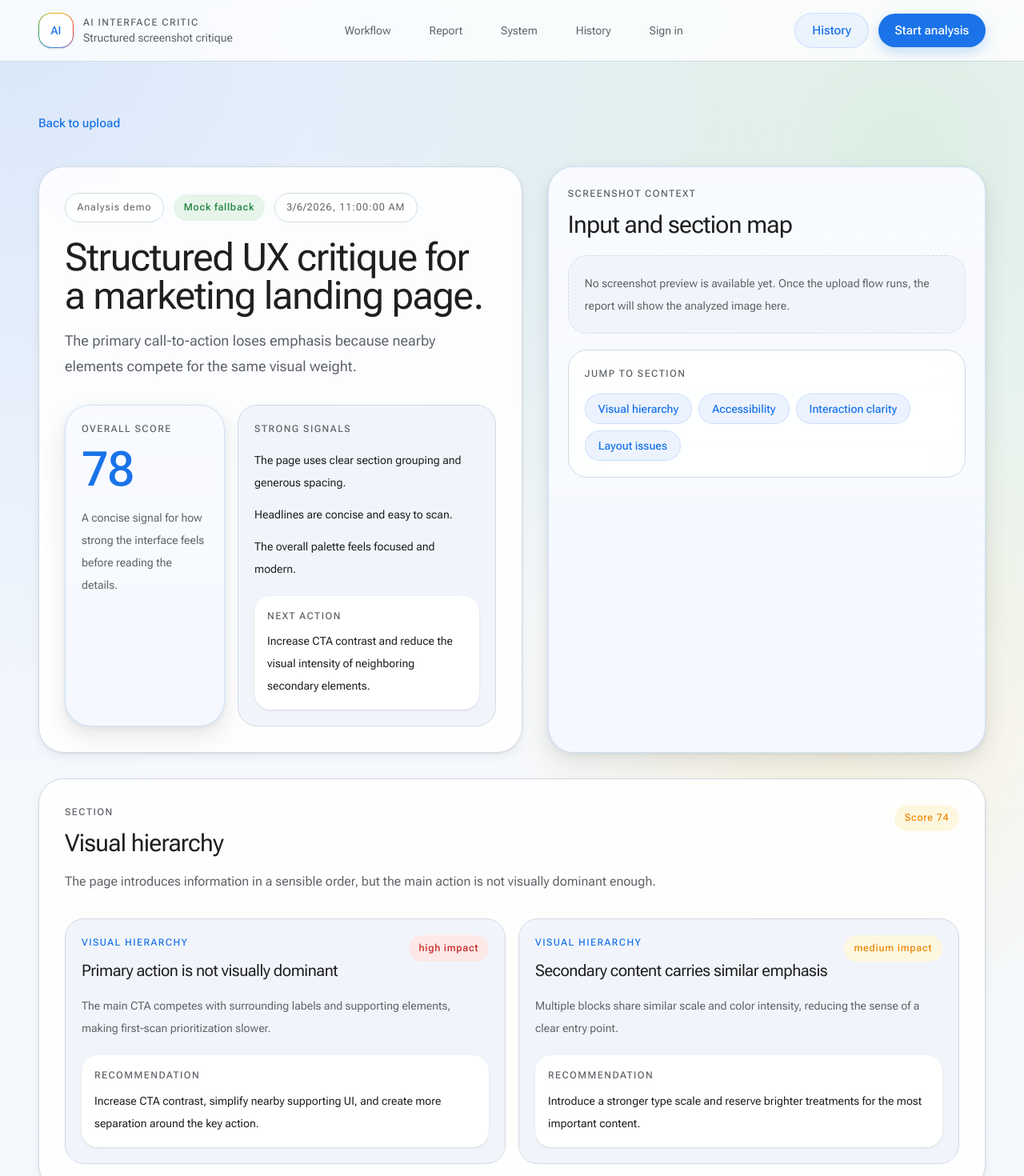
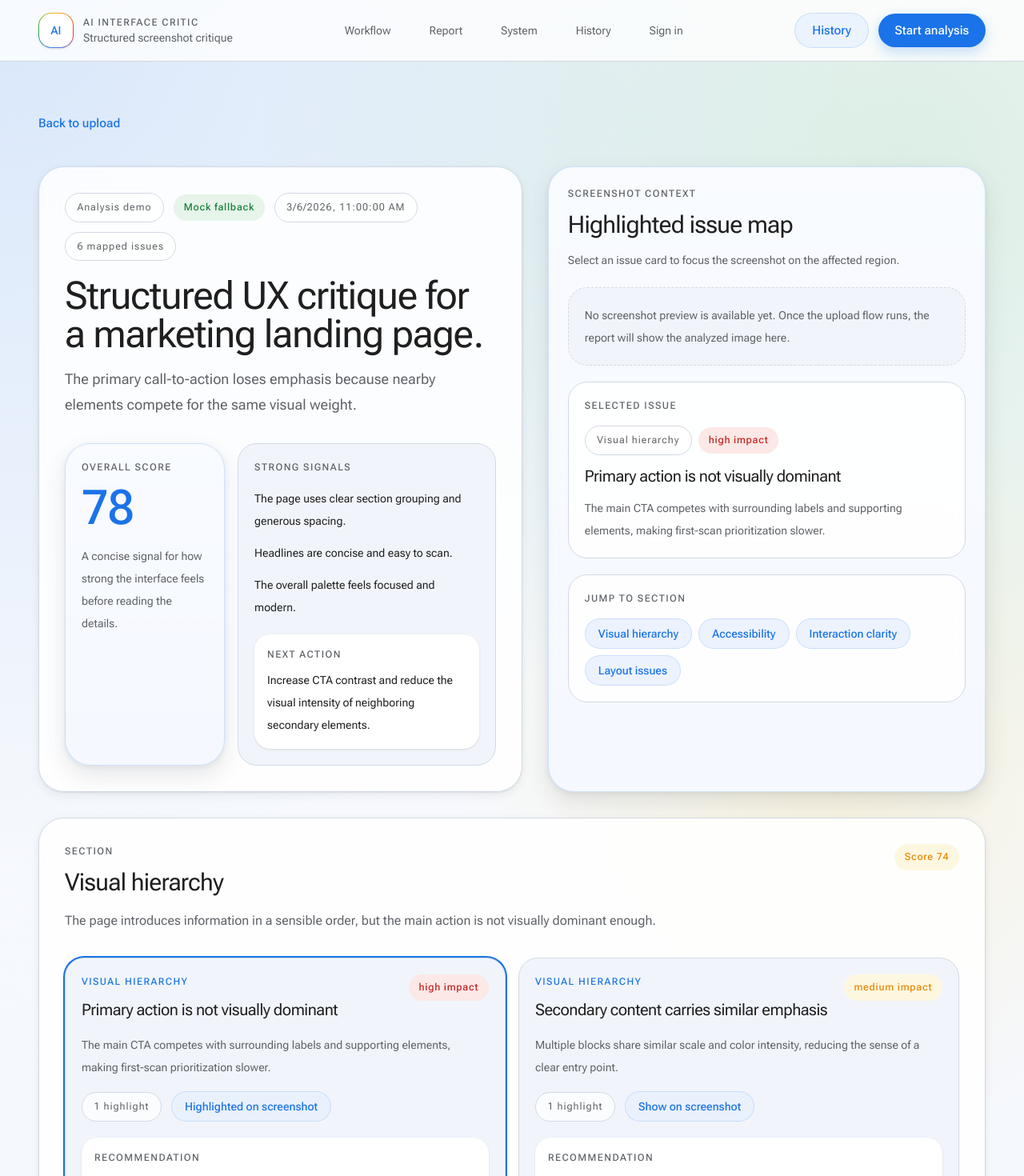
Before and after one commit to Nevaehhao/AI-Interface-Critic, a Next.js app: page /report/demo in a window 1280 px wide. Shown: the top 1470 px of the page at 80% size. Built offline with nearby package versions, Linux system fonts and the light colour scheme.

Commit message:
Add screenshot issue highlighting

```diff
--- a/components/report/report-screenshot-preview.tsx
+++ b/components/report/report-screenshot-preview.tsx
@@ -2,6 +2,7 @@
 
 import { useEffect, useState } from "react";
 
+import type { AnalysisIssue, AnalysisIssueHighlight } from "@/lib/analysis-report";
 import {
   clearPendingAnalysisDraft,
   loadPendingAnalysisDraft,
@@ -9,10 +10,24 @@ import {
 } from "@/lib/analysis-draft";
 import { formatBytes } from "@/lib/uploads";
 
+export type HighlightableIssue = Pick<
+  AnalysisIssue,
+  "description" | "id" | "severity" | "title"
+> & {
+  highlights: AnalysisIssueHighlight[];
+  sectionTitle: string;
+};
+
 export function ReportScreenshotPreview({
   fallbackImageUrl = null,
+  issues = [],
+  selectedIssueId = null,
+  onSelectIssue,
 }: {
   fallbackImageUrl?: string | null;
+  issues?: HighlightableIssue[];
+  selectedIssueId?: string | null;
+  onSelectIssue?: (issueId: string) => void;
 }) {
   const [draft, setDraft] = useState<PendingAnalysisDraft | null>(null);
 
@@ -37,26 +52,94 @@ export function ReportScreenshotPreview({
     );
   }
 
+  const backgroundImage = draft?.dataUrl ?? fallbackImageUrl ?? "";
+  const selectedIssue =
+    issues.find((issue) => issue.id === selectedIssueId) ?? issues[0] ?? null;
+
   return (
     <div className="space-y-4">
+      <div className="relative aspect-[4/3] overflow-hidden rounded-[1.75rem] border border-[var(--color-line)] bg-white">
         <div
           aria-label="Analyzed screenshot preview"
-        className="aspect-[4/3] overflow-hidden rounded-[1.75rem] border border-[var(--color-line)] bg-white bg-cover bg-center"
+          className="absolute inset-0 bg-cover bg-center"
           role="img"
           style={{
-          backgroundImage: `url("${draft?.dataUrl ?? fallbackImageUrl ?? ""}")`,
+            backgroundImage: `url("${backgroundImage}")`,
+          }}
+        />
+
+        <div className="absolute inset-0 bg-gradient-to-b from-transparent via-transparent to-[rgba(255,255,255,0.1)]" />
+
+        {issues.flatMap((issue, issueIndex) =>
+          issue.highlights.map((highlight, highlightIndex) => {
+            const isSelected = issue.id === selectedIssue?.id;
+
+            return (
+              <button
+                key={`${issue.id}-${highlight.id}`}
+                type="button"
+                aria-label={`Highlight ${issue.title}`}
+                onClick={() => onSelectIssue?.(issue.id)}
+                className={`absolute overflow-visible rounded-xl border-2 transition ${
+                  isSelected
+                    ? "border-[var(--color-accent)] bg-[rgba(26,115,232,0.14)] shadow-[0_0_0_9999px_rgba(255,255,255,0.12)]"
+                    : "border-[rgba(24,128,56,0.6)] bg-[rgba(24,128,56,0.12)] hover:border-[var(--color-accent)] hover:bg-[rgba(26,115,232,0.1)]"
+                }`}
+                style={{
+                  height: `${highlight.height}%`,
+                  left: `${highlight.x}%`,
+                  top: `${highlight.y}%`,
+                  width: `${highlight.width}%`,
+                  zIndex: isSelected ? 2 : 1,
                 }}
               >
+                <span
+                  className={`absolute -top-3 left-3 rounded-full px-2 py-1 text-[10px] font-medium tracking-[0.04em] ${
+                    isSelected
+                      ? "bg-[var(--color-accent)] text-white"
+                      : "bg-white text-[var(--color-foreground)]"
+                  }`}
+                >
+                  {issueIndex + 1}.{highlightIndex + 1} {highlight.label}
+                </span>
+              </button>
+            );
+          }),
+        )}
       </div>
+
+      {issues.length > 0 ? (
+        <div className="surface-card rounded-[1.5rem] p-4 shadow-none">
+          <p className="eyebrow">Mapped issues</p>
+          <div className="mt-4 flex flex-wrap gap-2">
+            {issues.map((issue) => {
+              const isSelected = issue.id === selectedIssue?.id;
+
+              return (
+                <button
+                  key={issue.id}
+                  type="button"
+                  onClick={() => onSelectIssue?.(issue.id)}
+                  className={`material-button px-4 py-2 text-sm ${
+                    isSelected
+                      ? "material-button-primary"
+                      : "material-button-secondary"
+                  }`}
+                >
+                  {issue.title}
+                </button>
+              );
+            })}
+          </div>
+        </div>
+      ) : null}
 
       <div className="surface-card rounded-[1.5rem] p-4 shadow-none">
         {draft ? (
           <>
             <p className="text-sm">{draft.name}</p>
             <div className="mt-3 flex flex-wrap gap-2 text-xs text-[var(--color-muted)]">
-              <span className="app-chip px-3 py-1 text-xs">
-                {draft.type}
-              </span>
+              <span className="app-chip px-3 py-1 text-xs">{draft.type}</span>
               <span className="app-chip px-3 py-1 text-xs">
                 {formatBytes(draft.size)}
               </span>
--- a/components/report/report-view.tsx
+++ b/components/report/report-view.tsx
@@ -1,9 +1,18 @@
+"use client";
+
 import Link from "next/link";
+import { useState } from "react";
 
-import type { AnalysisReport, AnalysisSection } from "@/lib/analysis-report";
+import type {
+  AnalysisReport,
+  AnalysisSection,
+} from "@/lib/analysis-report";
 import type { AnalysisSource } from "@/lib/analysis-result";
 import { SiteHeader } from "@/components/layout/site-header";
-import { ReportScreenshotPreview } from "@/components/report/report-screenshot-preview";
+import {
+  ReportScreenshotPreview,
+  type HighlightableIssue,
+} from "@/components/report/report-screenshot-preview";
 
 function scoreTone(score: number) {
   if (score >= 85) {
@@ -29,35 +38,55 @@ function severityTone(severity: string) {
   return "status-badge status-badge-neutral";
 }
 
-function SectionCard({ section }: { section: AnalysisSection }) {
+function flattenHighlightableIssues(report: AnalysisReport): HighlightableIssue[] {
+  return report.sections.flatMap((section) =>
+    section.issues
+      .filter((issue) => issue.highlights.length > 0)
+      .map((issue) => ({
+        description: issue.description,
+        highlights: issue.highlights,
+        id: issue.id,
+        sectionTitle: section.title,
+        severity: issue.severity,
+        title: issue.title,
+      })),
+  );
+}
+
+function SectionCard({
+  section,
+  selectedIssueId,
+  onSelectIssue,
+}: {
+  section: AnalysisSection;
+  selectedIssueId: string | null;
+  onSelectIssue: (issueId: string) => void;
+}) {
   return (
-    <section
-      id={section.id}
-      className="surface-card p-6 sm:p-8"
-    >
+    <section id={section.id} className="surface-card p-6 sm:p-8">
       <div className="flex flex-col gap-5 lg:flex-row lg:items-start lg:justify-between">
         <div>
-          <p className="eyebrow">
-            Section
-          </p>
-          <h2 className="mt-3 text-3xl tracking-tight">
-            {section.title}
-          </h2>
+          <p className="eyebrow">Section</p>
+          <h2 className="mt-3 text-3xl tracking-tight">{section.title}</h2>
           <p className="mt-4 max-w-3xl text-base leading-7 text-[var(--color-muted)]">
             {section.summary}
           </p>
         </div>
 
-        <div className={scoreTone(section.score)}>
-          Score {section.score}
-        </div>
+        <div className={scoreTone(section.score)}>Score {section.score}</div>
       </div>
 
       <div className="mt-8 grid gap-4 lg:grid-cols-2">
-        {section.issues.map((issue) => (
+        {section.issues.map((issue) => {
+          const isSelected = selectedIssueId === issue.id;
+          const hasHighlights = issue.highlights.length > 0;
+
+          return (
             <article
               key={issue.id}
-            className="surface-muted p-5"
+              className={`surface-muted p-5 transition ${
+                isSelected ? "ring-2 ring-[var(--color-accent)]" : ""
+              }`}
             >
               <div className="flex flex-col gap-4 sm:flex-row sm:items-start sm:justify-between">
                 <div>
@@ -75,16 +104,33 @@ function SectionCard({ section }: { section: AnalysisSection }) {
                 {issue.description}
               </p>
 
+              <div className="mt-4 flex flex-wrap items-center gap-3">
+                {hasHighlights ? (
+                  <>
+                    <span className="app-chip">
+                      {issue.highlights.length} highlight
+                      {issue.highlights.length > 1 ? "s" : ""}
+                    </span>
+                    <button
+                      type="button"
+                      onClick={() => onSelectIssue(issue.id)}
+                      className="material-button material-button-secondary px-4 py-2 text-sm"
+                    >
+                      {isSelected ? "Highlighted on screenshot" : "Show on screenshot"}
+                    </button>
+                  </>
+                ) : (
+                  <span className="app-chip">No mapped region</span>
+                )}
+              </div>
+
               <div className="mt-5 rounded-[1.25rem] bg-white p-4 shadow-sm">
-              <p className="eyebrow">
-                Recommendation
-              </p>
-              <p className="mt-2 text-sm leading-7">
-                {issue.recommendation}
-              </p>
+                <p className="eyebrow">Recommendation</p>
+                <p className="mt-2 text-sm leading-7">{issue.recommendation}</p>
               </div>
             </article>
-        ))}
+          );
+        })}
       </div>
     </section>
   );
@@ -101,6 +147,16 @@ export function ReportView({
   screenshotUrl?: string | null;
   source?: AnalysisSource;
 }) {
+  const highlightableIssues = flattenHighlightableIssues(report);
+  const [selectedIssueId, setSelectedIssueId] = useState<string | null>(
+    highlightableIssues[0]?.id ?? null,
+  );
+
+  const selectedIssue =
+    highlightableIssues.find((issue) => issue.id === selectedIssueId) ?? null;
+  const activeSelectedIssue = selectedIssue ?? highlightableIssues[0] ?? null;
+  const activeSelectedIssueId = activeSelectedIssue?.id ?? null;
+
   return (
     <div className="page-shell">
       <SiteHeader />
@@ -125,6 +181,10 @@ export function ReportView({
               </span>
               <span className="app-chip">
                 {new Date(report.createdAt).toLocaleString()}
+              </span>
+              <span className="app-chip">
+                {highlightableIssues.length} mapped issue
+                {highlightableIssues.length === 1 ? "" : "s"}
               </span>
             </div>
 
@@ -167,11 +227,41 @@ export function ReportView({
             <div>
               <p className="eyebrow">Screenshot context</p>
               <h2 className="mt-3 text-3xl tracking-tight">
-                Input and section map
+                Highlighted issue map
               </h2>
+              <p className="mt-3 text-sm leading-7 text-[var(--color-muted)]">
+                Select an issue card to focus the screenshot on the affected region.
+              </p>
             </div>
 
-            <ReportScreenshotPreview fallbackImageUrl={screenshotUrl} />
+            <ReportScreenshotPreview
+              fallbackImageUrl={screenshotUrl}
+              issues={highlightableIssues}
+              selectedIssueId={activeSelectedIssueId}
+              onSelectIssue={setSelectedIssueId}
+            />
+
+            <div className="surface-card rounded-[1.5rem] p-5 shadow-none">
+              <p className="eyebrow">Selected issue</p>
+              {activeSelectedIssue ? (
+                <div className="mt-4 space-y-3">
+                  <div className="flex flex-wrap items-center gap-2">
+                    <span className="app-chip">{activeSelectedIssue.sectionTitle}</span>
+                    <span className={severityTone(activeSelectedIssue.severity)}>
+                      {activeSelectedIssue.severity} impact
+                    </span>
+                  </div>
+                  <h3 className="text-xl tracking-tight">{activeSelectedIssue.title}</h3>
+                  <p className="text-sm leading-7 text-[var(--color-muted)]">
+                    {activeSelectedIssue.description}
+                  </p>
+                </div>
+              ) : (
+                <p className="mt-4 text-sm leading-7 text-[var(--color-muted)]">
+                  This report does not include mapped screenshot regions yet.
+                </p>
+              )}
+            </div>
 
             <div className="surface-card rounded-[1.5rem] p-5 shadow-none">
               <p className="eyebrow">Jump to section</p>
@@ -192,7 +282,12 @@ export function ReportView({
 
         <div className="grid gap-6">
           {report.sections.map((section) => (
-            <SectionCard key={section.id} section={section} />
+            <SectionCard
+              key={section.id}
+              section={section}
+              selectedIssueId={activeSelectedIssueId}
+              onSelectIssue={setSelectedIssueId}
+            />
           ))}
         </div>
       </main>
--- a/lib/analysis-report.ts
+++ b/lib/analysis-report.ts
@@ -1,4 +1,13 @@
 import { z } from "zod";
+
+export const analysisIssueHighlightSchema = z.object({
+  id: z.string(),
+  x: z.number().min(0).max(100),
+  y: z.number().min(0).max(100),
+  width: z.number().min(1).max(100),
+  height: z.number().min(1).max(100),
+  label: z.string(),
+});
 
 export const analysisIssueSchema = z.object({
   id: z.string(),
@@ -6,6 +15,7 @@ export const analysisIssueSchema = z.object({
   description: z.string(),
   recommendation: z.string(),
   severity: z.enum(["low", "medium", "high"]),
+  highlights: z.array(analysisIssueHighlightSchema).default([]),
 });
 
 export const analysisSectionSchema = z.object({
@@ -37,6 +47,7 @@ export const analysisReportSchema = z.object({
 });
 
 export type AnalysisIssue = z.infer<typeof analysisIssueSchema>;
+export type AnalysisIssueHighlight = z.infer<typeof analysisIssueHighlightSchema>;
 export type AnalysisSection = z.infer<typeof analysisSectionSchema>;
 export type AnalysisSummary = z.infer<typeof analysisSummarySchema>;
 export type AnalysisReportContent = z.infer<typeof analysisReportContentSchema>;
@@ -86,6 +97,16 @@ export function createMockAnalysisReport(
             recommendation:
               "Increase CTA contrast, simplify nearby supporting UI, and create more separation around the key action.",
             severity: "high",
+            highlights: [
+              {
+                id: "vh-primary-action-cta",
+                x: 56,
+                y: 61,
+                width: 24,
+                height: 11,
+                label: "Primary CTA",
+              },
+            ],
           },
           {
             id: "vh-equal-weight",
@@ -95,6 +116,16 @@ export function createMockAnalysisReport(
             recommendation:
               "Introduce a stronger type scale and reserve brighter treatments for the most important content.",
             severity: "medium",
+            highlights: [
+              {
+                id: "vh-equal-weight-supporting-card",
+                x: 18,
+                y: 48,
+                width: 28,
+                height: 16,
+                label: "Secondary card cluster",
+              },
+            ],
           },
         ],
       },
@@ -109,10 +140,20 @@ export function createMockAnalysisReport(
             id: "a11y-muted-copy",
             title: "Muted supporting text may be too low contrast",
             description:
-              "Subdued labels match the visual style, but some text appears at risk of insufficient contrast on darker surfaces.",
+              "Subdued labels match the visual style, but some text appears at risk of insufficient contrast against low-emphasis surfaces.",
             recommendation:
               "Raise contrast on supporting copy and validate critical text against WCAG contrast ratios.",
             severity: "high",
+            highlights: [
+              {
+                id: "a11y-muted-copy-supporting-text",
+                x: 16,
+                y: 28,
+                width: 36,
+                height: 12,
+                label: "Muted supporting copy",
+              },
+            ],
           },
           {
             id: "a11y-small-meta",
@@ -122,6 +163,16 @@ export function createMockAnalysisReport(
             recommendation:
               "Increase font size or reduce frequency of dense uppercase microcopy in key areas.",
             severity: "low",
+            highlights: [
+              {
+                id: "a11y-small-meta-labels",
+                x: 15,
+                y: 12,
+                width: 24,
+                height: 8,
+                label: "Compact labels",
+              },
+            ],
           },
         ],
       },
@@ -140,6 +191,16 @@ export function createMockAnalysisReport(
             recommendation:
               "Pair the main action with clearer helper text or stronger positional emphasis.",
             severity: "medium",
+            highlights: [
+              {
+                id: "interaction-cta-priority-actions",
+                x: 52,
+                y: 57,
+                width: 31,
+                height: 17,
+                label: "Competing actions",
+              },
+            ],
           },
         ],
       },
@@ -158,6 +219,16 @@ export function createMockAnalysisReport(
             recommendation:
               "Add more vertical spacing between stacked regions and reduce repeated border treatments where possible.",
             severity: "medium",
+            highlights: [
+              {
+                id: "layout-density-cluster",
+                x: 14,
+                y: 44,
+                width: 72,
+                height: 28,
+                label: "Dense content cluster",
+              },
+            ],
           },
         ],
       },
--- a/lib/ollama-analysis.ts
+++ b/lib/ollama-analysis.ts
@@ -20,6 +20,9 @@ Instructions:
 - Use 1 to 2 issues per section when relevant.
 - Keep recommendations actionable.
 - Use a 0 to 100 score for the overall summary and each section.
+- Add screenshot highlight boxes for each issue when a visible region can be identified.
+- Highlight coordinates must use percentages from 0 to 100 for x, y, width, and height.
+- Always return a highlights array for every issue. Use an empty array if no region is clear.
 - Return valid JSON matching the required schema exactly.
 `.trim();
 
@@ -74,6 +77,7 @@ export const analysisReportContentJsonSchema = {
                 "description",
                 "recommendation",
                 "severity",
+                "highlights",
               ],
               properties: {
                 id: { type: "string" },
@@ -83,6 +87,22 @@ export const analysisReportContentJsonSchema = {
                 severity: {
                   type: "string",
                   enum: ["low", "medium", "high"],
+                },
+                highlights: {
+                  type: "array",
+                  items: {
+                    type: "object",
+                    additionalProperties: false,
+                    required: ["id", "x", "y", "width", "height", "label"],
+                    properties: {
+                      id: { type: "string" },
+                      x: { type: "number" },
+                      y: { type: "number" },
+                      width: { type: "number" },
+                      height: { type: "number" },
+                      label: { type: "string" },
+                    },
+                  },
                 },
               },
             },
```
Lines whose indentation alone changed are shown as unchanged.
